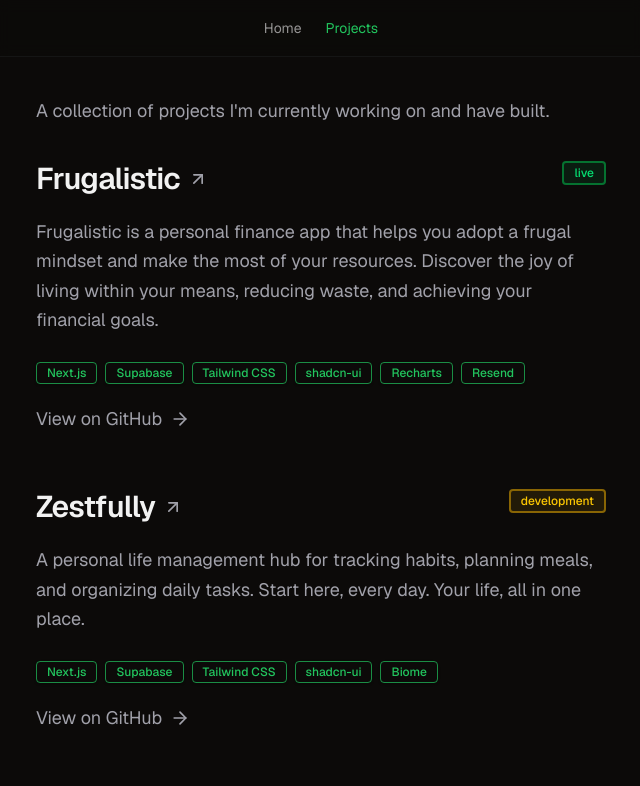
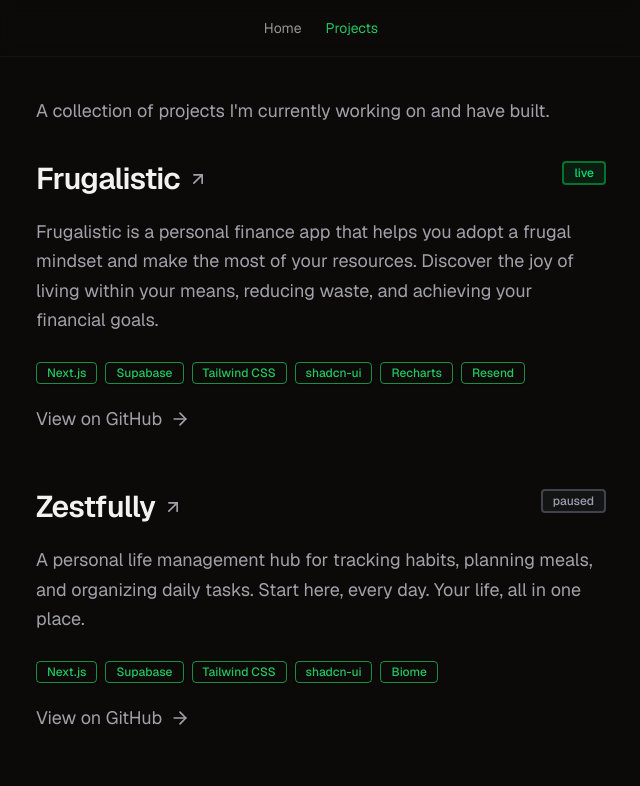
Before and after one commit to ahofmeister/website, a Next.js app: page /projects in a window 1280 px wide. Shown: the top 786 px of the page, without its empty margins (319-959 px from the left). Built offline with nearby package versions, Linux system fonts and the light colour scheme.

Commit message:
Pause zestfully

```diff
--- a/app/content/projects/zestfully.mdx
+++ b/app/content/projects/zestfully.mdx
@@ -3,7 +3,7 @@ title: Zestfully
 description: A personal life management hub for tracking habits, planning meals, and organizing daily tasks. Start here, every day. Your life, all in one place.
 href: https://zestfully.app/
 technologies: ["Next.js","Supabase", "Tailwind CSS", "shadcn-ui", "Biome"]
-status: development
+status: paused
 github: https://github.com/ahofmeister/zestfully
 order: 2
 ---
--- a/app/projects/page.tsx
+++ b/app/projects/page.tsx
@@ -50,6 +50,8 @@ export default function ProjectPage() {
 													project.metadata.status === "development",
 												"border-green-500/50 bg-green-500/10 text-green-600 dark:text-green-400":
 													project.metadata.status === "live",
+												"border-gray-500/50 bg-gray-500/10 text-gray-600 dark:text-gray-400":
+													project.metadata.status === "paused",
 											})}
 										>
 											{project.metadata.status}
--- a/lib/mdx-files.ts
+++ b/lib/mdx-files.ts
@@ -15,7 +15,7 @@ export type Metadata = {
 	title: string;
 	description: string;
 	href: string;
-	status: "live" | "development";
+	status: "live" | "development" | "paused";
 	github: string;
 	technologies: string[];
 	order: number;
```
